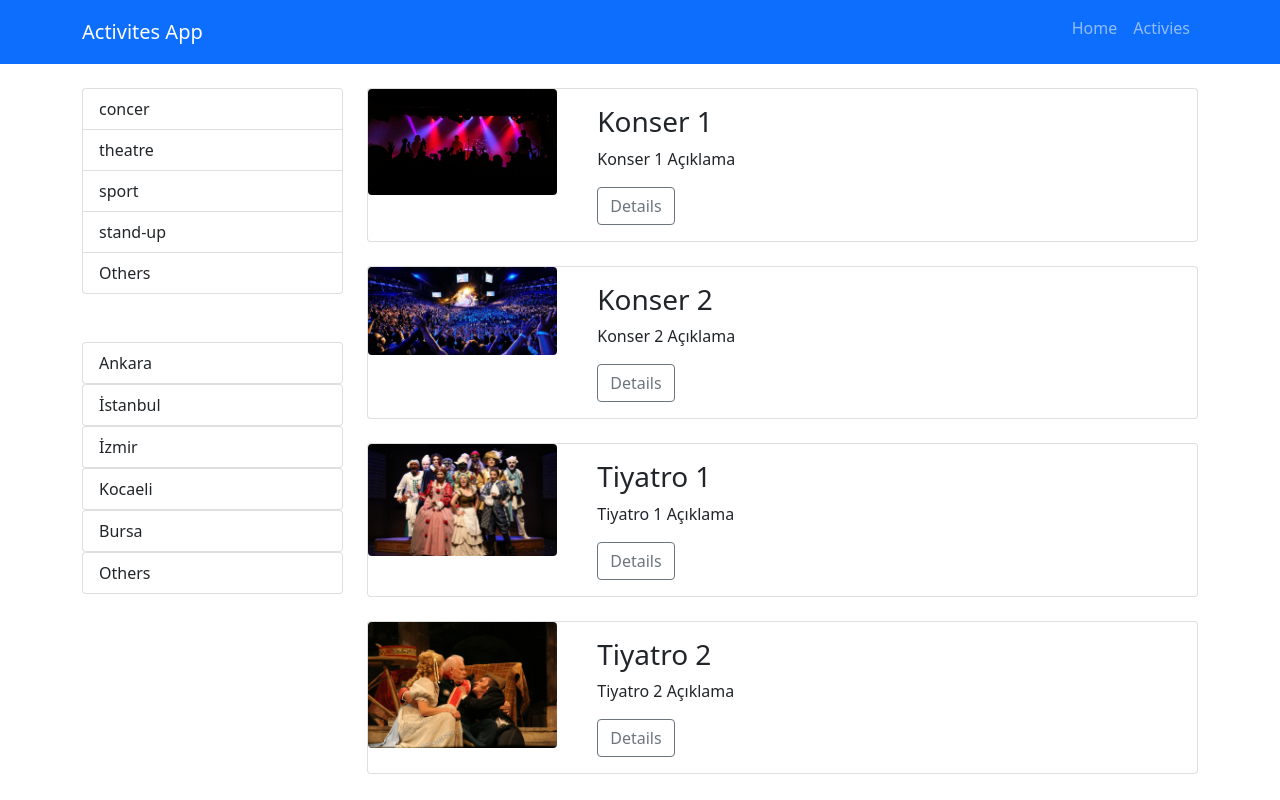
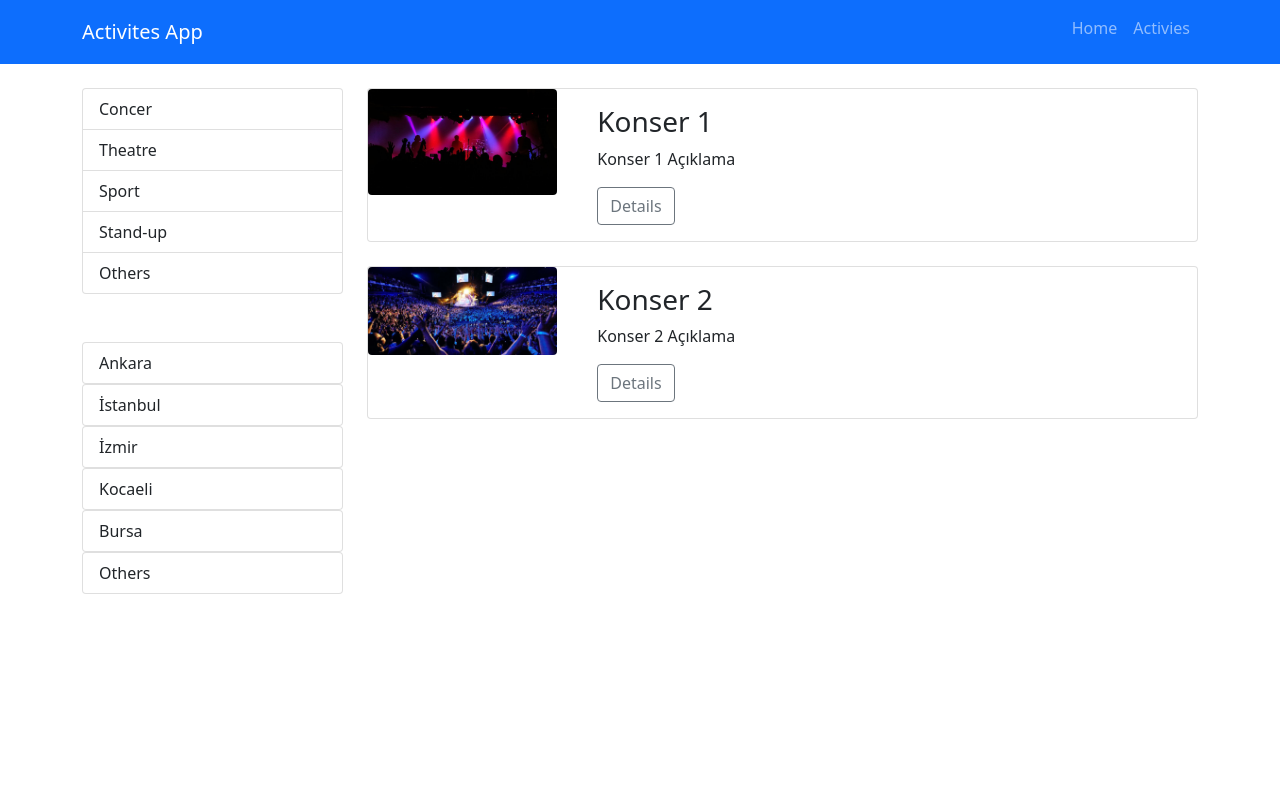
Before and after one commit to anilakbulut/CaseAngular, an Angular app in the folder NgCase/: page /activities/category/Concer in a window 1280 px wide. Built offline with nearby package versions, Linux system fonts and the light colour scheme; data requests are answered from the project's data file.

Commit message:
category filtreleme için routing oluşturuldu

```diff
--- a/NgCase/db.json
+++ b/NgCase/db.json
@@ -1,16 +1,18 @@
 {
     "activities": [
-        {"id": 1, "actType":"concer","title": "Konser 1", "description": "Konser 1 Açıklama","imgUrl": "konser1.jpg","city":"Ankara","actDate": 2023},
-        {"id": 2, "actType":"concer","title": "Konser 2", "description": "Konser 2 Açıklama","imgUrl": "konser2.jpg","city":"İstanbul","actDate": 2022},
-        {"id": 3, "actType":"theatre","title": "Tiyatro 1", "description": "Tiyatro 1 Açıklama","imgUrl": "tiyatro1.jpg","city":"İzmir","actDate": 2024},
-        {"id": 4, "actType":"theatre","title": "Tiyatro 2", "description": "Tiyatro 2 Açıklama","imgUrl": "tiyatro2.jpg","city":"İstanbul","actDate": 2025}
+        {"id": 1, "actType":"Concer","actId":1,"title": "Konser 1", "description": "Konser 1 Açıklama","imgUrl": "konser1.jpg","city":"Ankara","actDate": 2023},
+        {"id": 2, "actType":"Concer","actId":1,"title": "Konser 2", "description": "Konser 2 Açıklama","imgUrl": "konser2.jpg","city":"İstanbul","actDate": 2022},
+        {"id": 3, "actType":"Theatre","actId":2,"title": "Tiyatro 1", "description": "Tiyatro 1 Açıklama","imgUrl": "tiyatro1.jpg","city":"İzmir","actDate": 2024},
+        {"id": 4, "actType":"Theatre","actId":2,"title": "Tiyatro 2", "description": "Tiyatro 2 Açıklama","imgUrl": "tiyatro2.jpg","city":"İstanbul","actDate": 2025},
+        {"id": 5, "actType":"Sport","actId":3,"title": "Sport 1", "description": "Sport 1 Açıklama","imgUrl": "tiyatro2.jpg","city":"Bursa","actDate": 2025},
+        {"id": 6, "actType":"Stand-up","actId":4,"title": "Stand-up 1", "description": "Stand-up 1 Açıklama","imgUrl": "tiyatro2.jpg","city":"İstanbul","actDate": 2025}
     ],
 
     "categories":[
-        {"id": 1, "catType":"concer"},
-        {"id": 2, "catType":"theatre"},
-        {"id": 3, "catType":"sport"},
-        {"id": 4, "catType":"stand-up"},
+        {"id": 1, "catType":"Concer"},
+        {"id": 2, "catType":"Theatre"},
+        {"id": 3, "catType":"Sport"},
+        {"id": 4, "catType":"Stand-up"},
         {"id": 5, "catType":"Others"}
     ],
 
--- a/NgCase/src/app/activies/activies.component.ts
+++ b/NgCase/src/app/activies/activies.component.ts
@@ -1,5 +1,6 @@
 import { HttpClient } from '@angular/common/http';
 import { Component, OnInit } from '@angular/core';
+import { ActivatedRoute } from '@angular/router';
 import { Activities } from '../models/activities';
 import { ActivityService } from '../services/activity.service';
 
@@ -12,11 +13,17 @@ import { ActivityService } from '../services/activity.service';
 export class ActiviesComponent implements OnInit {
   activities: Activities[];
 
-  constructor(private activitiyService: ActivityService) { }
+  constructor(
+    private activitiyService: ActivityService,
+    private activatedRoute: ActivatedRoute
+    ) { }
 
   ngOnInit(): void {
-      this.activitiyService.getActivity().subscribe(data=>{
-      this.activities = data;
-    });
+    this.activatedRoute.params.subscribe(categoryName =>{
+      this.activitiyService.getActivity(categoryName["actType"]).subscribe(data=>{
+        this.activities = data;
+      });
+    })
+
   }
 }
--- a/NgCase/src/app/app.component.html
+++ b/NgCase/src/app/app.component.html
@@ -8,7 +8,7 @@
       <app-city></app-city>
     </div>
     <div class="col-md-9">
-      <app-activies></app-activies>
+      <router-outlet></router-outlet>
     </div>
   </div>
 </div>
--- a/NgCase/src/app/app.module.ts
+++ b/NgCase/src/app/app.module.ts
@@ -8,6 +8,7 @@ import { CategoryComponent } from './category/category.component';
 import { ActiviesComponent } from './activies/activies.component';
 import { HttpClientModule } from '@angular/common/http';
 import { CityComponent } from './city/city.component';
+import { AppRoutingModule } from './app-routing.module';
 @NgModule({
   declarations: [
     AppComponent,
@@ -19,7 +20,8 @@ import { CityComponent } from './city/city.component';
   ],
   imports: [
     BrowserModule,
-    HttpClientModule
+    HttpClientModule,
+    AppRoutingModule
   ],
   providers: [],
   bootstrap: [AppComponent]
--- a/NgCase/src/app/category/category.component.html
+++ b/NgCase/src/app/category/category.component.html
@@ -1,5 +1,9 @@
 <div class="class list-group">
-    <a href="" class="list-group-item list-group-item-action "*ngFor="let item of categories" >
+    <a href=""
+    class="list-group-item list-group-item-action "
+    *ngFor="let item of categories"
+    routerLink ="activities/category/{{ item.catType}}"
+    >
         {{item.catType}}
     </a>
 </div>
--- a/NgCase/src/app/services/activity.service.ts
+++ b/NgCase/src/app/services/activity.service.ts
@@ -9,7 +9,10 @@ export class ActivityService{
 
     constructor(private http: HttpClient){}
 
-    getActivity(): Observable<Activities[]>{
-        return this.http.get<Activities[]>(this.url);
+    getActivity(actType: string): Observable<Activities[]>{
+        let categoryUrl = this.url;
+        if(actType){ categoryUrl += '?actType=' + actType;}
+
+        return this.http.get<Activities[]>(categoryUrl);
     }
 }
```
Also changed, not shown: NgCase/src/app/app-routing.module.ts (added, +16 -0 lines).
